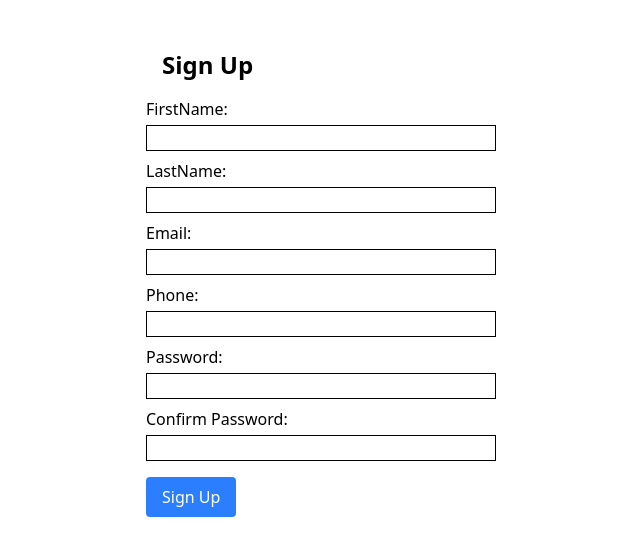
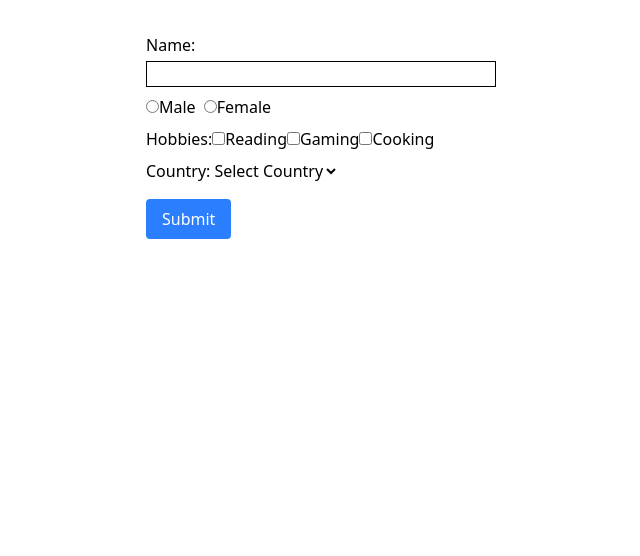
Before and after one commit to Raushan022/forms, a React (Vite) app: page / in a window 1280 px wide. Shown: the top 556 px of the page, without its empty margins (319-959 px from the left). Built offline with nearby package versions, Linux system fonts and the light colour scheme.

Commit message:
small for with checkbox, radio buttons and dropdown

```diff
--- a/src/App.jsx
+++ b/src/App.jsx
@@ -1,6 +1,7 @@
 import LoginForm from "./components/LoginForm";
 import PracLoginForm from "./components/practice/PracLoginForm";
 import SignUp from "./components/practice/SignUp";
+import SmallForma from "./components/practice/SmallForma";
 import Profile from "./components/Profile";
 import ValidateProfile from "./components/ValidateProfile";
 
@@ -11,7 +12,8 @@ function App() {
       {/* <PracLoginForm /> */}
       {/* <Profile /> */}
       {/* <ValidateProfile /> */}
-      <SignUp />
+      {/* <SignUp /> */}
+      <SmallForma />
     </>
   );
 }
--- /dev/null
+++ b/src/components/practice/SmallForma.jsx
@@ -0,0 +1,107 @@
+import React, { useState } from "react";
+
+const SmallForma = () => {
+  const [name, setName] = useState("");
+  const [gender, setGender] = useState("");
+  const [hobbies, setHobbies] = useState([]);
+  const [country, setCountry] = useState("");
+
+  const handleHobbiesCheckbox = (e) => {
+    console.log(e);
+    const { value, checked } = e.target;
+
+    setHobbies((prev) =>
+      checked ? [...prev, value] : prev.filter((hobby) => hobby !== value)
+    );
+  };
+
+  const handleFormSubmit = (e) => {
+    e.preventDefault();
+    console.log("Name", name);
+    console.log("gender", gender);
+    console.log("hobbies", hobbies);
+    console.log("country", country);
+  };
+
+  return (
+    <form
+      onSubmit={handleFormSubmit}
+      className="max-w-sm mx-auto p-4 border border-white m-4 rounded-lg"
+    >
+      <label className="block">
+        Name:
+        <input
+          type="text"
+          className="border w-full px-2 mt-1"
+          name="firstName"
+          value={name}
+          onChange={(e) => setName(e.target.value)}
+        />
+      </label>
+
+      <div className="flex items-center gap-2 mt-2">
+        <label>
+          <input
+            type="radio"
+            name="gender"
+            value="male"
+            checked={gender === "male"}
+            onChange={(e) => setGender(e.target.value)}
+          />
+          Male
+        </label>
+        <label>
+          <input
+            type="radio"
+            name="gender"
+            value="female"
+            checked={gender === "female"}
+            onChange={(e) => setGender(e.target.value)}
+          />
+          Female
+        </label>
+      </div>
+
+      <label className="block mt-2">
+        Hobbies:
+        <input
+          type="checkbox"
+          value="Reading"
+          onChange={handleHobbiesCheckbox}
+        />
+        Reading
+        <input
+          type="checkbox"
+          value="Gaming"
+          onChange={handleHobbiesCheckbox}
+        />
+        Gaming
+        <input
+          type="checkbox"
+          value="Cooking"
+          onChange={handleHobbiesCheckbox}
+        />
+        Cooking
+      </label>
+
+      <label className="block mt-2">
+        Country:
+        <select value={country} onChange={(e) => setCountry(e.target.value)}>
+          <option value="">Select Country</option>
+          <option value="india">India</option>
+          <option value="usa">USA</option>
+          <option value="canada">Canada</option>
+        </select>
+      </label>
+
+      <button
+        type="submit"
+        className="bg-blue-500 text-white px-4 py-2 rounded mt-4"
+      >
+        Submit
+      </button>
+    </form>
+  );
+};
+
+export default SmallForma;
```
